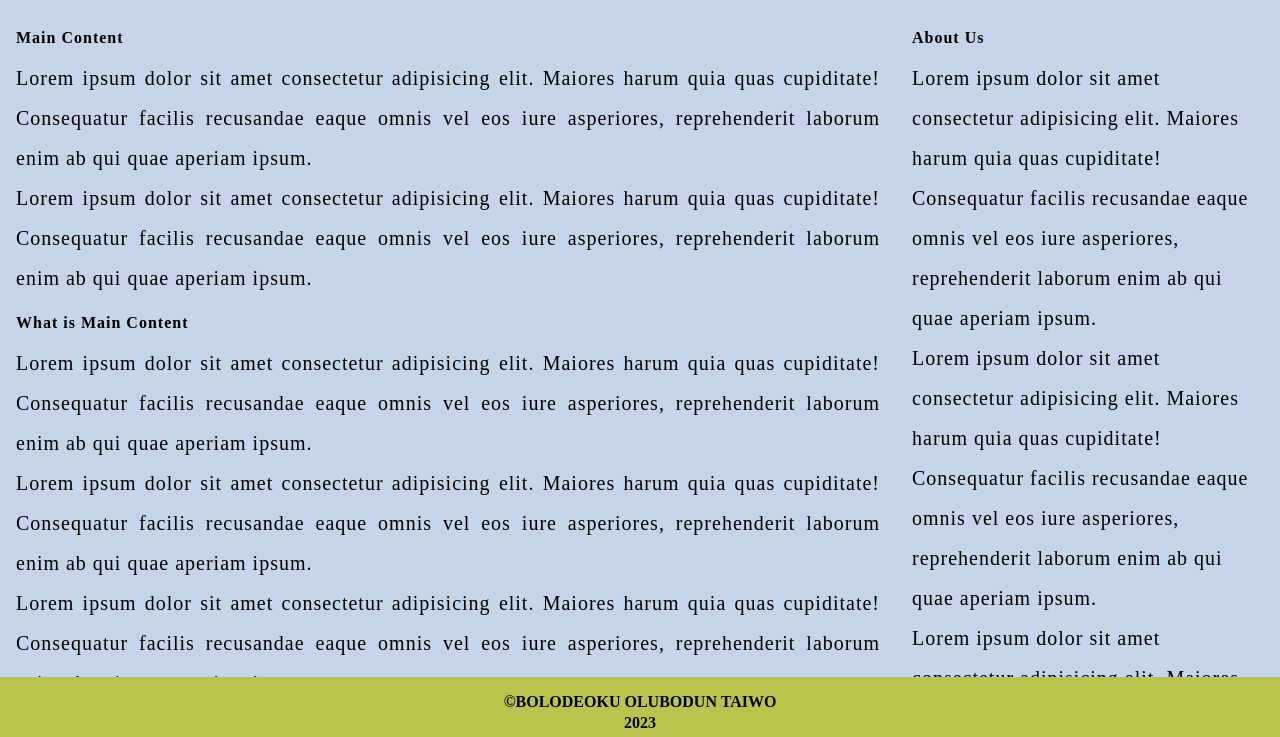
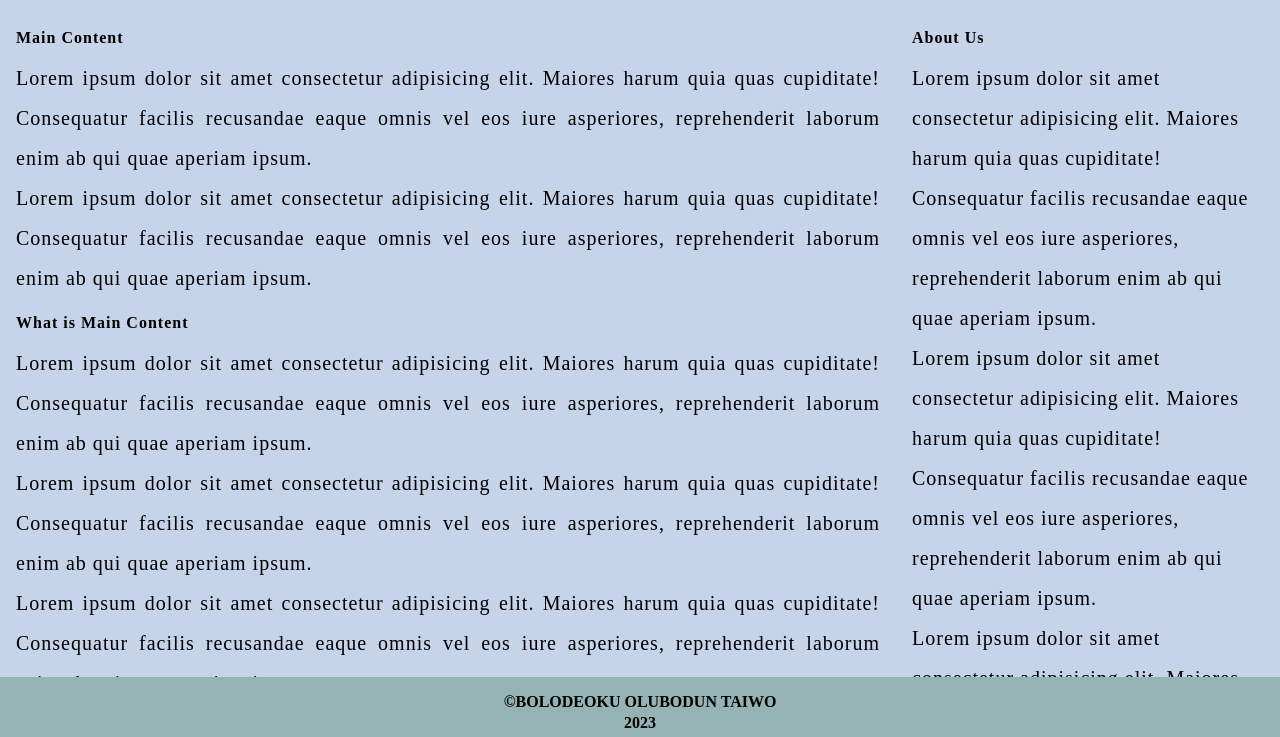
Before and after one commit to bolowys33/lesson_three_task_four_bolodeoku_taiwo, a website: page index.html in a window 1280 px wide. Shown: the part 63-800 px from the top of the page. Drawn offline with Linux system fonts and the light colour scheme.

Commit message:
Change footer color in style.css

```diff
--- a/css/style.css
+++ b/css/style.css
@@ -117,7 +117,7 @@ aside{
 }
 
 footer{
-    background-color: #BAC44A;
+    background-color: #95b2b4;
     height: 60px;
     width: 100%;
     position: fixed;
```
